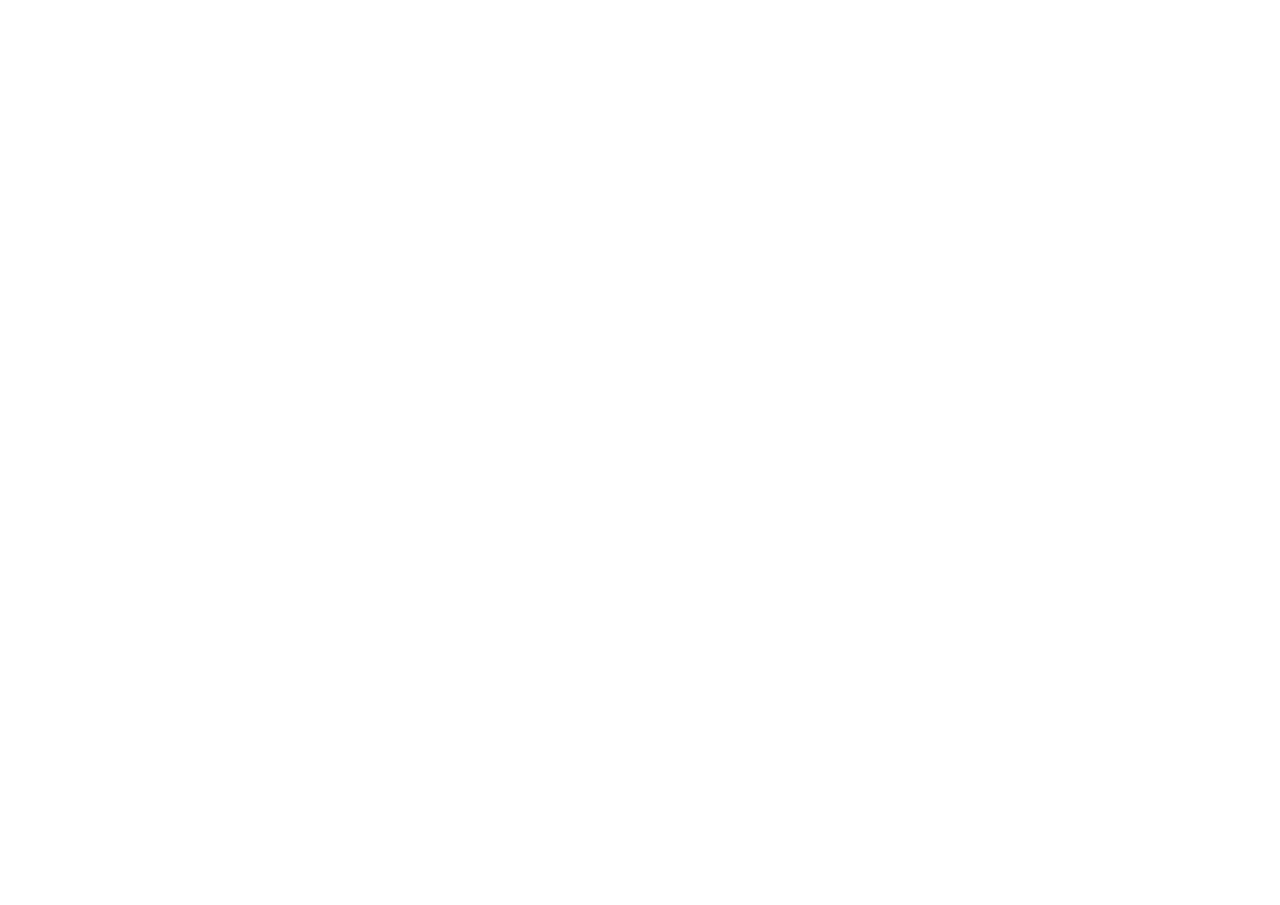
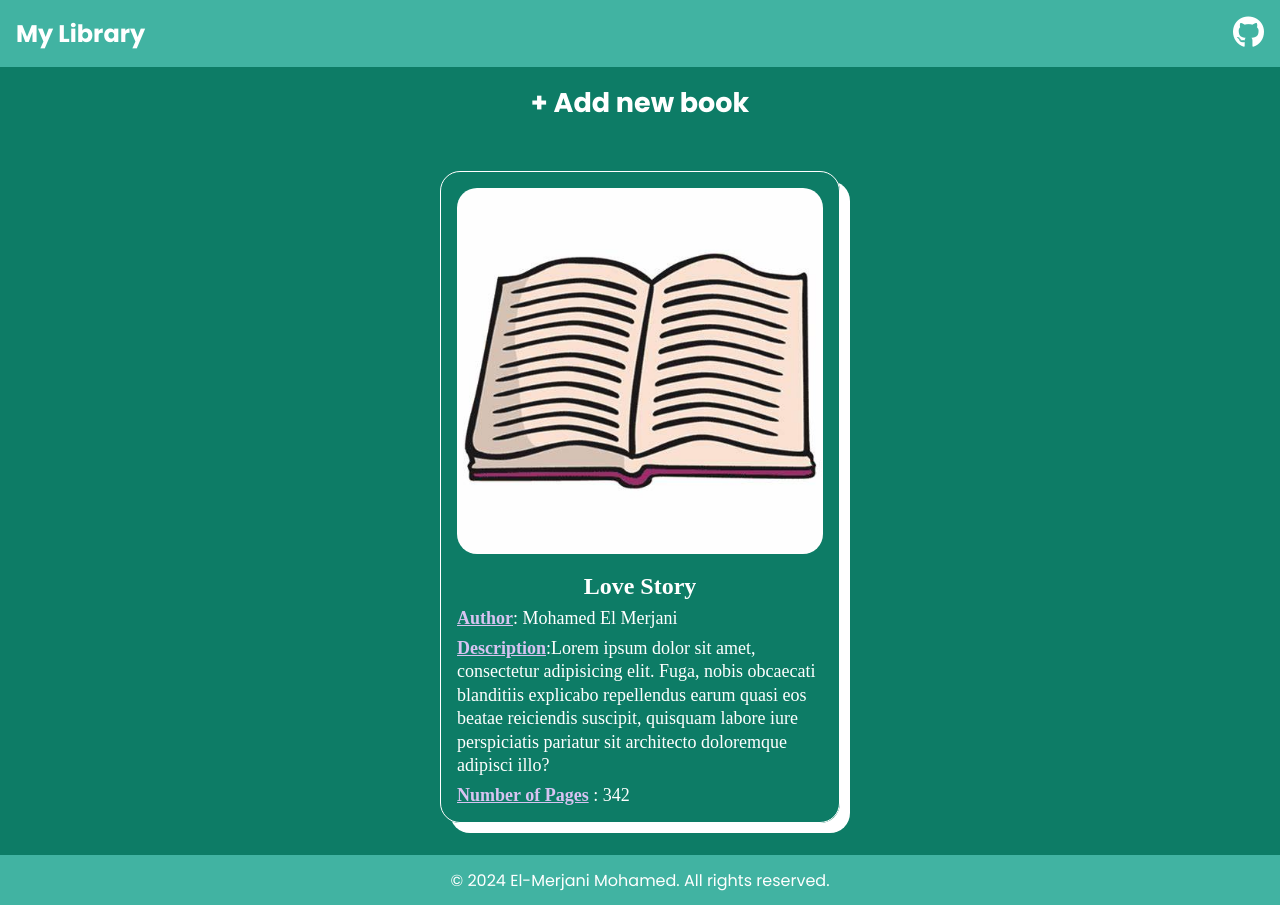
Before and after one commit to elmerjani/book-library, a plain HTML site: page index.html in a window 1280 px wide. Before the commit the page ends 800 px from the top, so only its background shows below. Drawn offline with Linux system fonts and the light colour scheme.

Commit message:
Set up basic structure of HTML file and add basic styling

```diff
--- a/index.html
+++ b/index.html
@@ -4,9 +4,48 @@
     <meta charset="UTF-8">
     <meta name="viewport" content="width=device-width, initial-scale=1.0">
     <link rel="stylesheet" href="./style.css">
+    <link rel="stylesheet" href="https://cdnjs.cloudflare.com/ajax/libs/font-awesome/6.0.0/css/all.min.css">
     <title>Book Library</title>
 </head>
 <body>
+
+    <header>
+        <div class="logo">
+            <h2>My Library</h2>
+        </div>
+        <nav>
+            <ul class="links">
+                <li><a href="https://github.com/elmerjani" target="_blank"><i class="fab fa-github fa-2x" ></i></a></li>
+            </ul>
+
+        </nav>
+    </header>
+    <main role="main">
+        <div class="header">
+            <button>
+                <!-- <img src="./add_24dp_41B3A2_FILL0_wght400_GRAD0_opsz24.svg" alt="">  -->
+
+                <h2> + Add new book</h2>
+            </button>
+        </div>
+        <div class="books">
+            <div class="book-card">
+                <img src="./OIP.jpg" alt="school book image">
+                <h2 class="title">Love Story</h2>
+                <p class="author"><strong>Author</strong>: Mohamed El Merjani</p>
+                <p class="description"><strong>Description</strong>:Lorem ipsum dolor sit amet, consectetur adipisicing elit. Fuga, nobis obcaecati blanditiis explicabo repellendus earum quasi eos beatae reiciendis suscipit, quisquam labore iure perspiciatis pariatur sit architecto doloremque adipisci illo?</p>
+                <p class="number-of-pages"> <strong>Number of Pages</strong> : 342</p>
+
+            </div>
+        </div>
+    </main>
+
+
+
+
+    <footer>
+        <p>&copy; 2024 El-Merjani Mohamed. All rights reserved.</p>
+    </footer>
 
 
     <script src="./script.js"></script>
--- a/script.js
+++ b/script.js
@@ -0,0 +1,13 @@
+const myLibrary =[]
+
+
+function Book(title, author,numberOfPages,read){
+    this.title = title;
+    this.author = author;
+    this.numberOfPages = numberOfPages;
+    this.read = read;
+}
+
+function addBookToLibrary(book){
+    myLibrary.push(book);
+}
--- a/style.css
+++ b/style.css
@@ -0,0 +1,142 @@
+@import url('https://fonts.googleapis.com/css2?family=Poppins:ital,wght@0,100;0,200;0,300;0,400;0,500;0,600;0,700;0,800;0,900;1,100;1,200;1,300;1,400;1,500;1,600;1,700;1,800;1,900&display=swap');
+
+*{
+    --bg-color: #41B3A2;
+    color: white;
+    font-family: "Poppins", sans-serif;
+    margin: 0;
+    padding: 0;
+    box-sizing: border-box;
+
+}
+body{
+    min-height: 100vh ;
+    display: flex;
+    flex-direction: column;
+
+}
+header {
+
+    display: flex;
+    justify-content: space-between;
+    align-items: center;
+    padding: 16px;
+    background-color: var(--bg-color);
+
+}
+
+ul{
+    list-style: none;
+
+}
+
+
+a{
+
+    padding: 0 ;
+    margin: 0;
+
+}
+
+main {
+
+    flex: 1;
+    background-color: #0D7C66;
+}
+
+main .header {
+    display: flex;
+    justify-content: center;
+    align-items: center;
+    padding: 16px 0;
+
+}
+main .header button{
+    background: transparent;
+    border: none;
+    display: flex;
+    align-items: center;
+    font-size: 18px;
+    font-weight: 400;
+
+}
+
+
+.books{
+    display: flex;
+    flex-wrap: wrap;
+    justify-content: center;
+    padding: 32px 0;
+}
+.book-card *{
+    font-family: 'Times New Roman', Times, serif;
+}
+.books .book-card{
+
+    width: min(80%,400px);
+    border: 1px solid white;
+    box-shadow: 10px 10px 0 white;
+    border-radius: 20px;
+    padding: 16px;
+}
+.book-card p{
+    font-size: 18px;
+}
+
+img{
+    width: 100%;
+    border-radius: 20px;
+}
+.title{
+    text-align: center;
+    margin: 12px 0 8px 0 ;
+}
+strong{
+    text-decoration: underline;
+    color: #D7C3F1;
+}
+.author{
+    margin-bottom: 8px;
+
+    font-weight: 500;
+
+}
+.description{
+    line-height: 1.3;
+    margin-bottom: 8px ;
+
+}
+
+
+footer{
+    background-color:var(--bg-color) ;
+    color: white;
+    height: 50px;
+    display: flex;
+    align-items: center;
+    justify-content: center;
+
+}
+footer p{
+
+    text-align: center;
+
+
+}
+@media (max-width:480px){
+     footer p{
+        font-size: 14px;
+    }
+
+    header {
+        padding: 8px;
+
+    }
+    header h2{
+        font-size: 28px ;
+
+    }
+
+
+
+}
```
Also changed, not shown: OIP.jpg (added).
